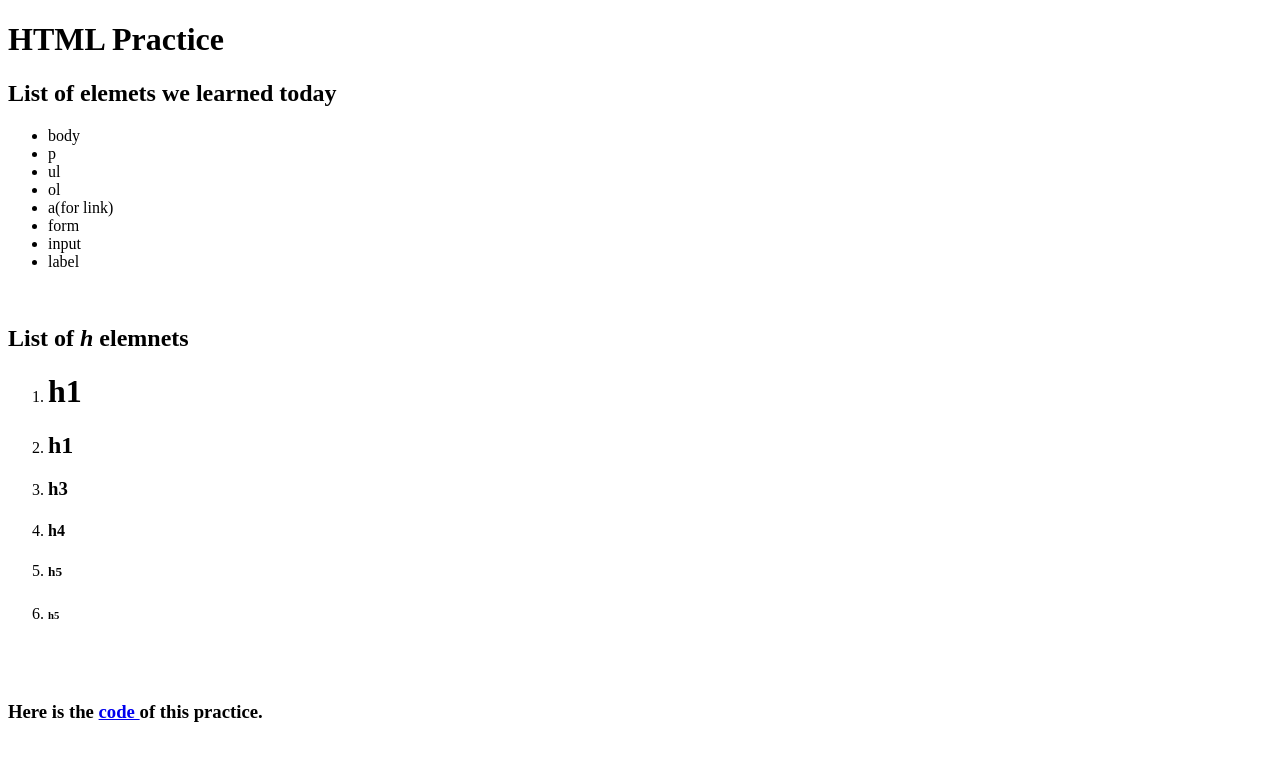
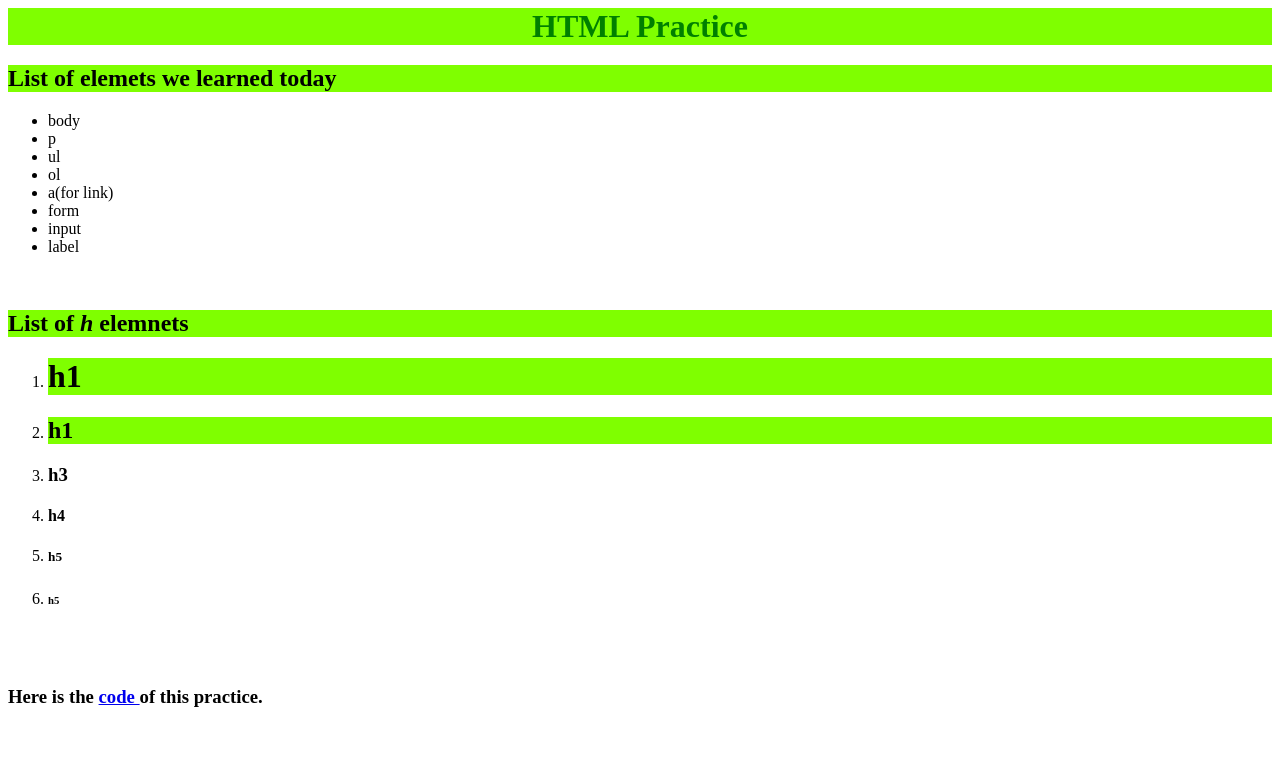
Before and after one commit to aprilangela/Practice-1, a plain HTML site: page index.html in a window 1280 px wide. Drawn offline with Linux system fonts and the light colour scheme.

Commit message:
color changed

```diff
--- a/index.html
+++ b/index.html
@@ -5,9 +5,10 @@
     <meta http-equiv="X-UA-Compatible" content="IE=edge">
     <meta name="viewport" content="width=device-width, initial-scale=1.0">
     <title>Angela's Practice</title>
+    <link href="./script.css" rel="stylesheet"
 </head>
 <body>
-<h1>HTML Practice</h1>
+<h1 class="heading">HTML Practice</h1>
     <h2>List of <b>elemets</b> we learned today</h2>
       <ul>
         <li>body</li>
--- a/script.css
+++ b/script.css
@@ -0,0 +1,8 @@
+.heading {
+    color: green;
+    margin: 0 auto;
+    text-align: center;
+}
+h1,h2 {
+    background-color:chartreuse;
+}
```
